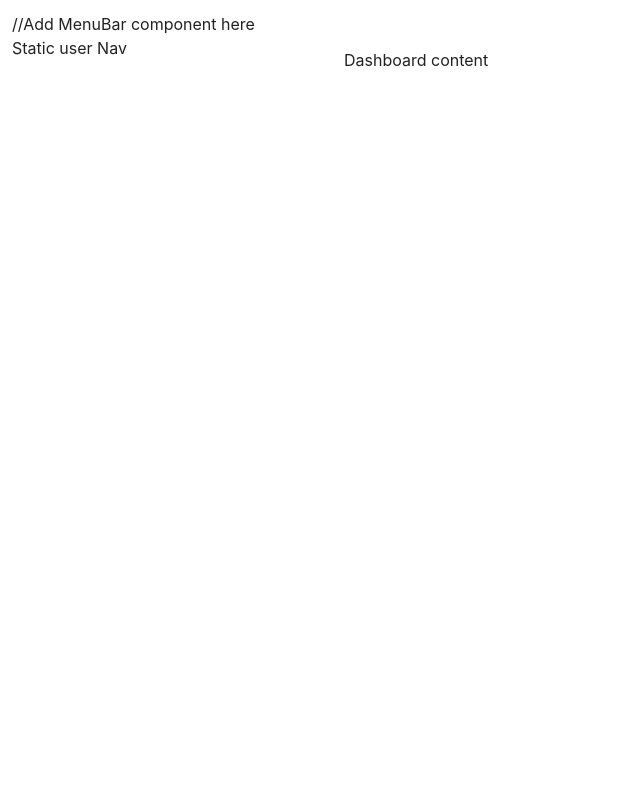
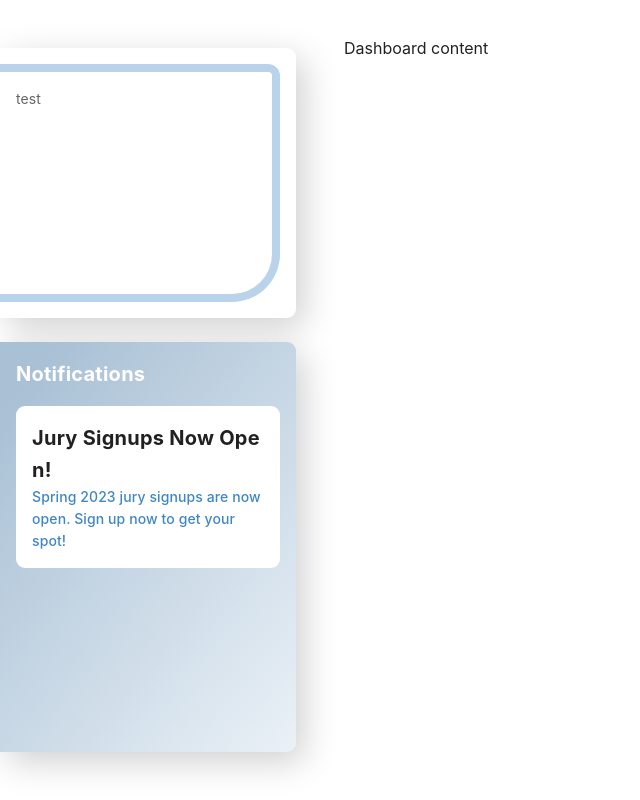
Before and after one commit to peyton-lalli/archived-swe5-project-frontend, a Vue app: page / in a window 1280 px wide. Shown: the whole page, without its empty margins (0-640 px from the left). Built offline with nearby package versions, Linux system fonts and the light colour scheme; a web font is replaced by a local one.

Commit message:
Base code

```diff
--- a/public/style.css
+++ b/public/style.css
@@ -10,3 +10,31 @@
   margin: 0;
   padding: 0;
 }
+
+.gradient {
+  background: linear-gradient(
+      129.28deg,
+      rgba(46, 103, 153, 0.41) 8.88%,
+      rgba(227, 238, 247, 0.41) 112.78%,
+      rgba(184, 211, 234, 0.41) 125.53%
+    ),
+    #ffffff;
+}
+
+.mainBlur {
+  box-shadow: 8px 10px 34px rgb(0 0 0 / 0.19) !important;
+}
+
+.rightBorderCurve {
+  border-radius: 0 9px 9px 0 !important;
+}
+
+.fullBorderCurve {
+  border-radius: 9px !important;
+}
+
+.borderTest {
+  border-color: #b8d3ea !important;
+  border-width: 8px 8px 8px 0 !important;
+  border-radius: 0 12px 48px 0 !important;
+}
--- a/src/App.vue
+++ b/src/App.vue
@@ -1,10 +1,10 @@
 <template>
   <v-app>
-    <v-container fluid>
-      //Add MenuBar component here
+    <v-container fluid fill-height>
+      <!-- Add MenuBar component here -->
 
-      <v-row>
-        <v-col cols="3"> Static user Nav </v-col>
+      <v-row class="fill-height">
+        <v-col cols="3" class="pl-0"> <UserSidebar></UserSidebar> </v-col>
         <v-col cols="9">
           <v-main>
             <router-view :key="$route.fullPath"></router-view>
@@ -16,9 +16,10 @@
 </template>
 
 <script>
+  import UserSidebar from "./components/UserSidebar.vue";
   export default {
     name: "App",
-    components: {},
+    components: { UserSidebar },
     data: () => ({}),
   };
 </script>
--- /dev/null
+++ b/src/components/NotificationItem.vue
@@ -0,0 +1,23 @@
+<template>
+  <v-card elevation="0" class="fullBorderCurve">
+    <v-card-title class="font-weight-bold pb-0"
+      >Jury Signups Now Open!</v-card-title
+    >
+    <v-card-text class="mediumBlue--text font-weight-medium"
+      >Spring 2023 jury signups are now open. Sign up now to get your
+      spot!</v-card-text
+    >
+  </v-card>
+</template>
+
+<script>
+  export default {
+    name: "NotificationItem",
+    data() {
+      return {
+        notificationTitle: "",
+        notificationText: "",
+      };
+    },
+  };
+</script>
--- /dev/null
+++ b/src/components/UserSidebar.vue
@@ -0,0 +1,46 @@
+<template>
+  <v-container fluid fill-height class="pl-0">
+    <v-row class="fill-height">
+      <v-col cols="12">
+        <v-card class="fill-height rightBorderCurve mainBlur">
+          <v-card-text class="fill-height pl-0">
+            <v-card outlined class="fill-height borderTest">
+              <v-card-text>test</v-card-text>
+            </v-card>
+          </v-card-text>
+        </v-card>
+      </v-col>
+      <v-col cols="12">
+        <v-card class="fill-height gradient rightBorderCurve mainBlur">
+          <v-card-title class="white--text font-weight-bold">
+            Notifications
+          </v-card-title>
+          <v-card-text>
+            <NotificationItem></NotificationItem>
+          </v-card-text>
+        </v-card>
+      </v-col>
+    </v-row>
+  </v-container>
+</template>
+
+<script>
+  import NotificationItem from "./NotificationItem.vue";
+  export default {
+    name: "UserSidebar",
+    components: {
+      NotificationItem,
+    },
+    data() {
+      return {
+        userId: 2,
+        userName: "",
+        userMajor: "",
+        userClassification: "",
+        userVocalLevel: 0,
+        userSemesters: 0,
+        userInstructor: 1,
+      };
+    },
+  };
+</script>
--- a/src/plugins/vuetify.js
+++ b/src/plugins/vuetify.js
@@ -11,6 +11,7 @@ export default new Vuetify({
         mediumBlue: "#3F86C5",
         lightBlue: "#B8D3EA",
         darkGray: "#343434",
+        gradientColor: "linear-gradient(#2E6799, #FFFFFF)",
       },
     },
   },
--- a/src/views/StudentHomeDashboard.vue
+++ b/src/views/StudentHomeDashboard.vue
@@ -1,5 +1,5 @@
 <template>
-  <v-container fluid> Dashboard content </v-container>
+  <v-container full-height> Dashboard content </v-container>
 </template>
 
 <script>
```
